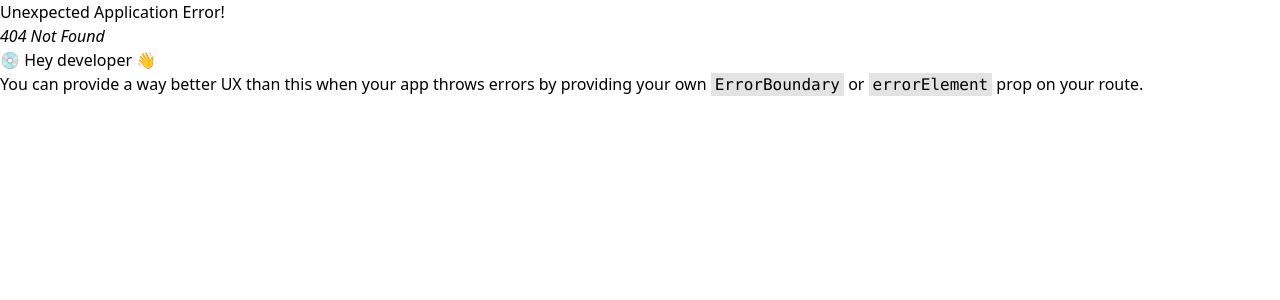
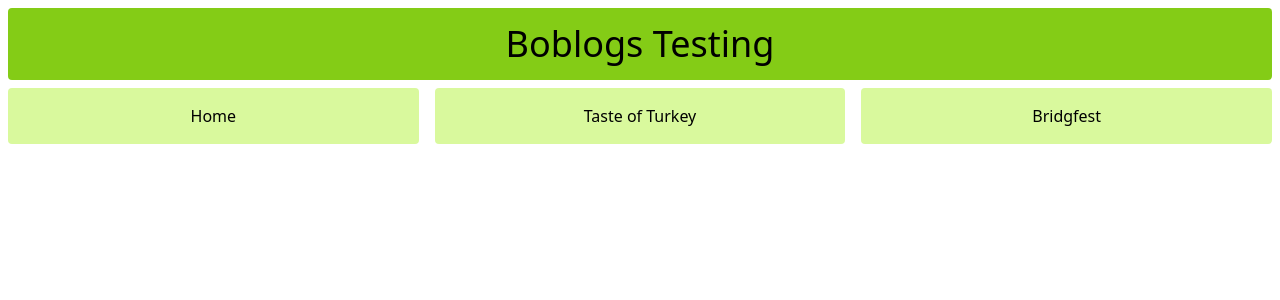
Before and after one commit to SmagicJones/boblogs, a React (Vite) app: page / in a window 1280 px wide. Before the commit this address had no page. Shown: the top 300 px of the page. Built offline with nearby package versions, Linux system fonts and the light colour scheme.

Commit message:
changing paths in router

```diff
--- a/src/App.jsx
+++ b/src/App.jsx
@@ -14,19 +14,19 @@ function App() {
       <section>
         <nav className="grid md:grid-cols-3 gap-4 m-2">
           <Link
-            to="/boblogs/home"
+            to="/home"
             className="p-4 bg-lime-200 rounded hover:bg-lime-300 hover:text-white text-center"
           >
             Home
           </Link>
           <Link
-            to="/boblogs/tot"
+            to="/tot"
             className="p-4 bg-lime-200 rounded hover:bg-lime-300 hover:text-white text-center"
           >
             Taste of Turkey
           </Link>
           <Link
-            to="/boblogs/bridgfest"
+            to="/bridgfest"
             className="p-4 bg-lime-200 rounded hover:bg-lime-300 hover:text-white text-center"
           >
             Bridgfest
--- a/vite.config.js
+++ b/vite.config.js
@@ -3,6 +3,5 @@ import react from "@vitejs/plugin-react";
 
 // https://vitejs.dev/config/
 export default defineConfig({
-  base: "/",
   plugins: [react()],
 });
```
Also changed, not shown: src/main.jsx (+4 -4 lines).
